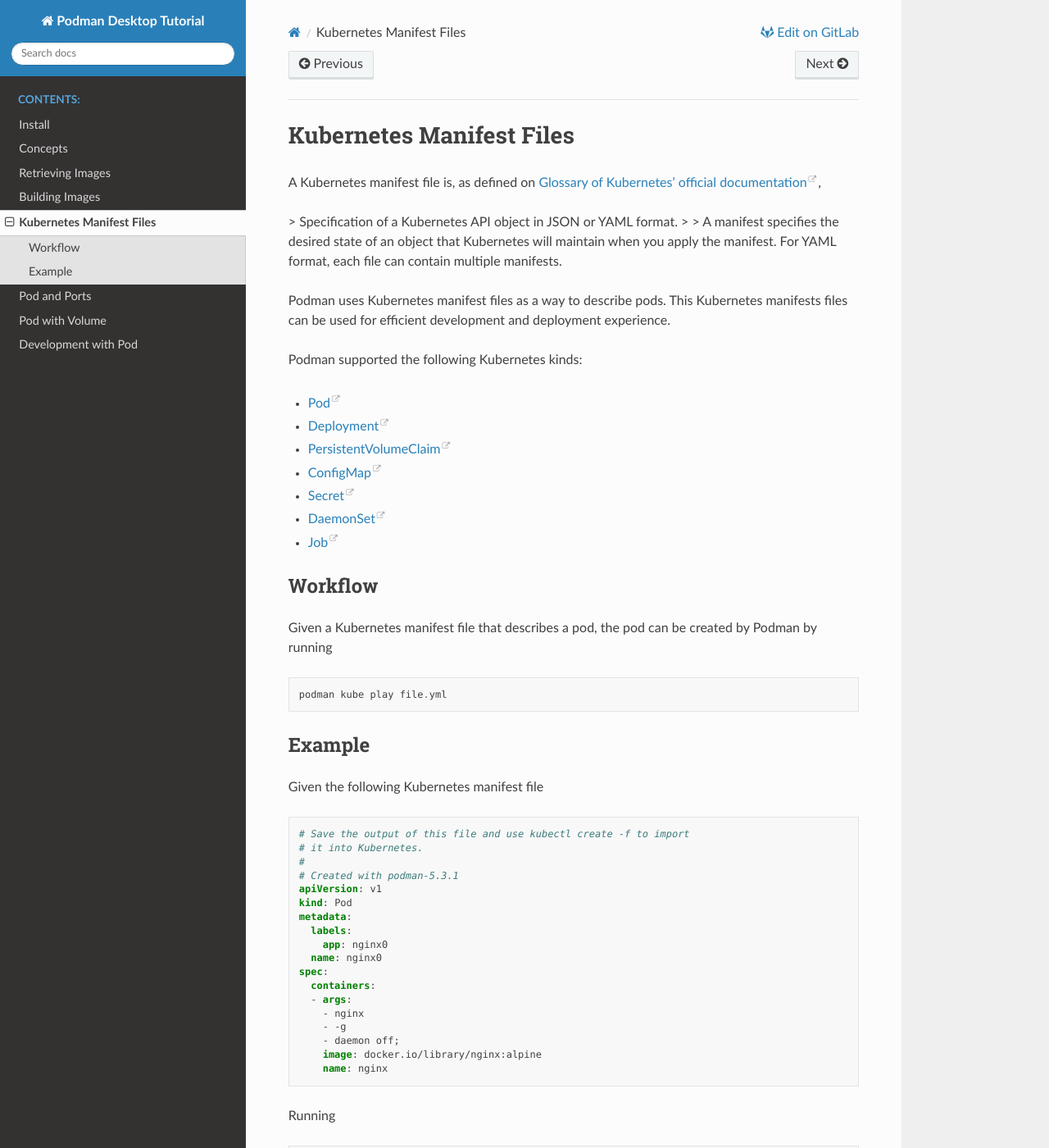
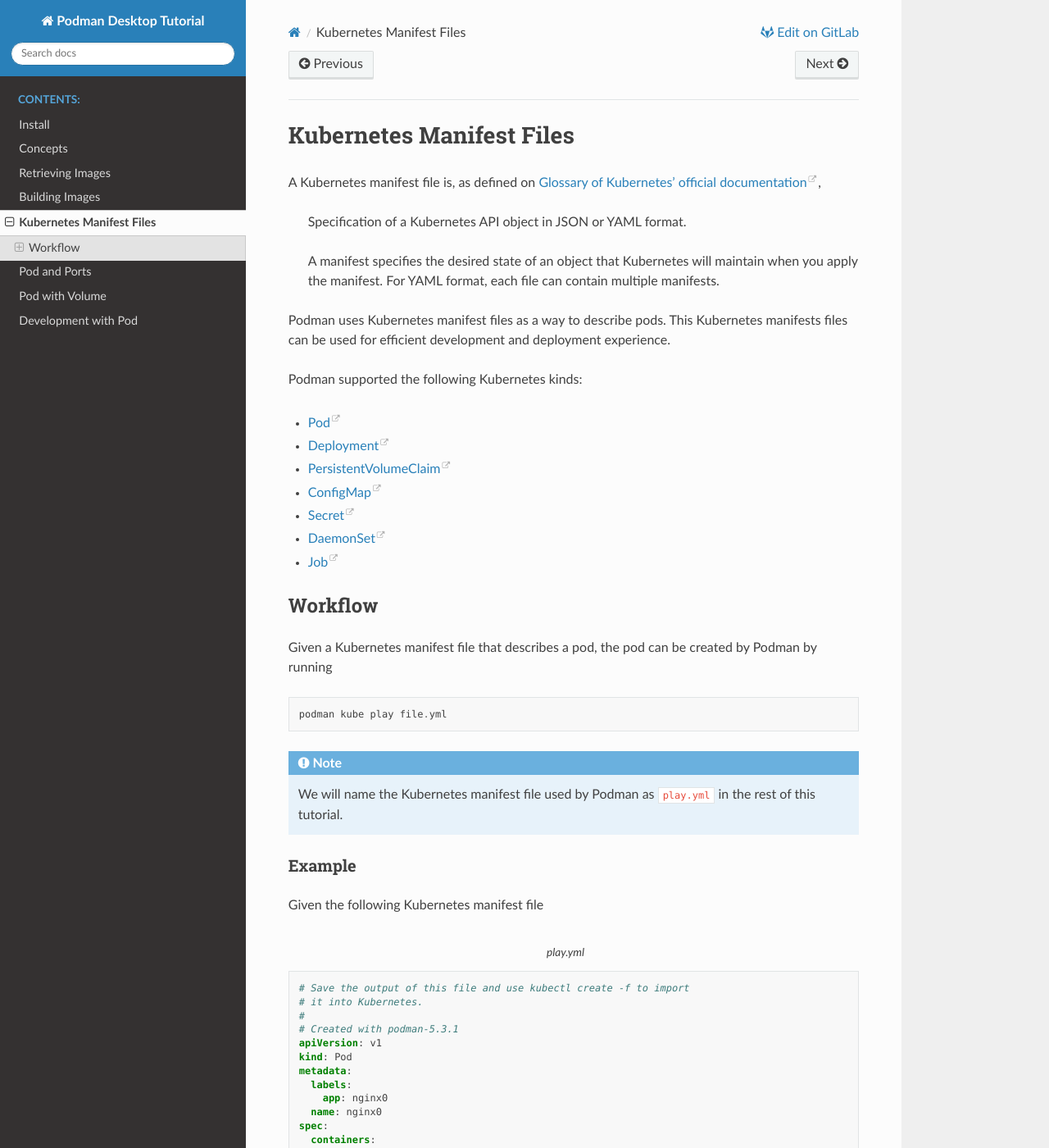
Before and after one commit to rgaiacs/rse-podman-tutorial, a Sphinx documentation site: the page built from source/k8s-manifests.rst, in a window 1280 px wide and 1400 px high. Shown: the whole window at 82% size. Built offline with Sphinx 7.4.7 and the Read the Docs theme 3.1.0, drawn with Linux system fonts in a browser that asks for light colours; some of the changed text lies outside the part shown.

```diff
--- a/source/image-build.rst
+++ b/source/image-build.rst
@@ -43,7 +43,7 @@ Container image can also be created from the command line. ::
         it is the directory where the ``Dockerfile`` is located.
 
 Example
--------
+^^^^^^^
 
 Given the following ``Dockerfile``
 
--- a/source/k8s-manifests.rst
+++ b/source/k8s-manifests.rst
@@ -3,9 +3,9 @@ Kubernetes Manifest Files
 
 A Kubernetes manifest file is, as defined on `Glossary of Kubernetes' official documentation <https://kubernetes.io/docs/reference/glossary>`_,
 
-> Specification of a Kubernetes API object in JSON or YAML format.
->
-> A manifest specifies the desired state of an object that Kubernetes will maintain when you apply the manifest. For YAML format, each file can contain multiple manifests.
+    Specification of a Kubernetes API object in JSON or YAML format.
+
+    A manifest specifies the desired state of an object that Kubernetes will maintain when you apply the manifest. For YAML format, each file can contain multiple manifests.
 
 Podman uses Kubernetes manifest files as a way to describe pods. This Kubernetes manifests files can be used for efficient development and deployment experience.
 
@@ -26,16 +26,21 @@ Given a Kubernetes manifest file that describes a pod, the pod can be created by
 
     podman kube play file.yml
 
+.. note::
+
+    We will name the Kubernetes manifest file used by Podman as ``play.yml`` in the rest of this tutorial.
+
 Example
--------
+^^^^^^^
 
 Given the following Kubernetes manifest file
 
 .. literalinclude:: examples/nginx0/play.yml
    :language: yaml
+   :caption: play.yml
 
-Running ::
+running ::
 
-    podman kube play examples/nginx0/play.yml
+    podman kube play play.yml
 
 creates a pod named ``nginx0`` with a container named ``nginx`` running the image ``docker.io/library/nginx:alpine``.
--- a/source/k8s-ports.rst
+++ b/source/k8s-ports.rst
@@ -10,10 +10,11 @@ Given the following Kubernetes manifest file
 
 .. literalinclude:: examples/nginx1/play.yml
    :language: yaml
+   :caption: play.yml
 
 running ::
 
-    podman kube play examples/nginx1/play.yml
+    podman kube play play.yml
 
 creates a pod named ``nginx1`` with a container named ``nginx`` running the image ``docker.io/library/nginx:alpine`` and the port 8080 in the host is mapped to the port 80 in the container.
 
```
Also changed, not shown: source/k8s-development.rst (+12 -5 lines), source/k8s-volume.rst (+8 -4 lines).
